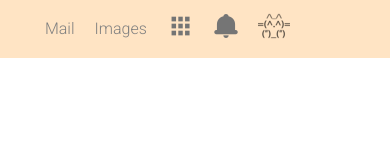
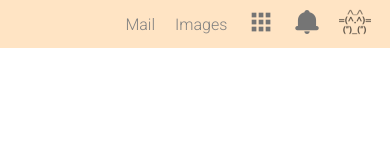
Before and after one commit to drewzag/hooli-style-popup, a plain HTML site: page index.html in a window 390 px wide. Drawn offline with Linux system fonts and the light colour scheme.

Commit message:
add responsive to menu

```diff
--- a/style.css
+++ b/style.css
@@ -40,9 +40,15 @@ a:hover {
 }
 
 .header {
+  display: flex;
+  justify-content: flex-end;
+  align-items: center;
   background-color: bisque;
-  padding: 10px 100px 0px 25px;
   height: 3em;
+}
+
+.header__menu {
+  margin-right: 5vw;
 }
 
 .header__list {
@@ -93,7 +99,6 @@ a:hover {
   top: 3em;
   right: -4em;
   max-height: 35em;
-  width: 400px;
   overflow: auto;
   box-shadow: 0 0 5px 2px gray;
 }
@@ -172,3 +177,9 @@ a:hover {
 .more__checkbox:checked ~ label .show-less {
   display: flex;
 }
+
+@media (max-width: 430px) {
+  .popup__list {
+    grid-template-columns: repeat(2, 1fr);
+  }
+}
```
